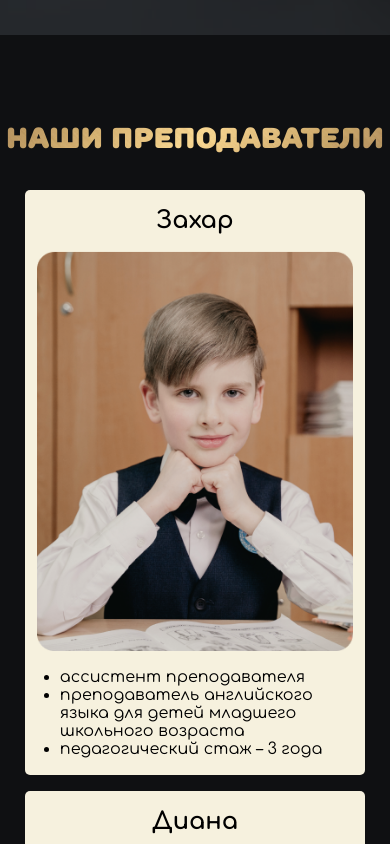
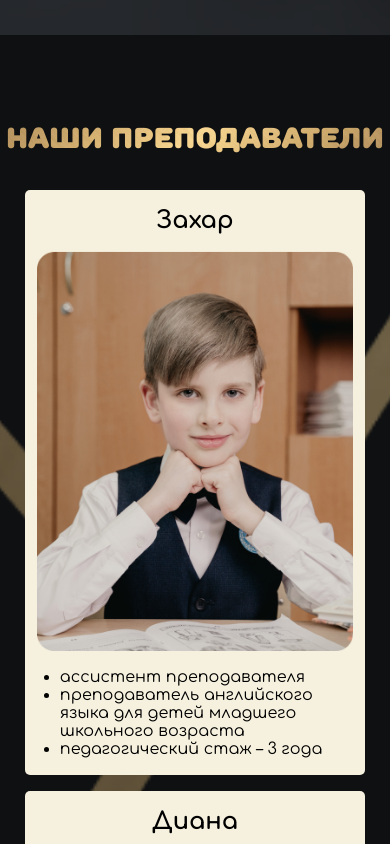
Before and after one commit to polinscik/TOP-educational-studio, a React (Vite) app: page / in a window 390 px wide. Shown: the part 700-1544 px from the top of the page. Built offline with nearby package versions, Linux system fonts and the light colour scheme.

Commit message:
background image

```diff
--- a/src/components/TeachersCards/Teacherscards.scss
+++ b/src/components/TeachersCards/Teacherscards.scss
@@ -16,6 +16,10 @@
   margin: 10vh 0;
   max-width: 100%;
   height: fit-content;
+  @media (max-width: 570px) {
+    background-image:  url("../../images/Vector_small2.png");
+    background-repeat: repeat-y;
+  }
 
 
 
```
Also changed, not shown: src/images/Vector_small.png (added), src/images/Vector_small2.png (added).
